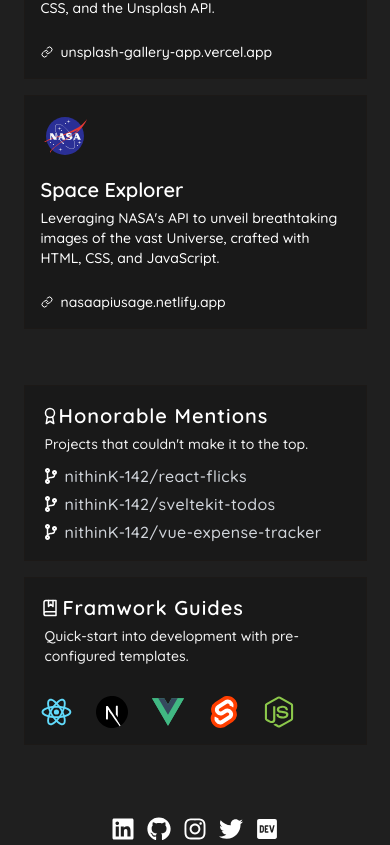
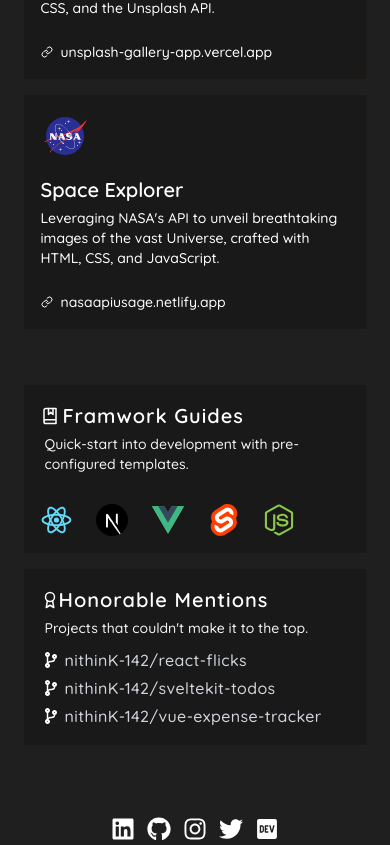
Before and after one commit to nithinK-142/nithin.me, a Next.js app: page /projects in a window 390 px wide. Shown: the part 1291-2136 px from the top of the page. Built offline with nearby package versions, Linux system fonts and the light colour scheme.

Commit message:
update: projectpage grid new breakpoints.

```diff
--- a/app/(routes)/projects/page.tsx
+++ b/app/(routes)/projects/page.tsx
@@ -92,9 +92,9 @@ const ProjectsPage = () => {
         )}
       </div>
 
-      <div className="grid grid-cols-1 md:grid-cols-2 gap-4 mt-14">
+      <div className="grid grid-cols-1 lmd:grid-cols-2 gap-4 mt-14">
         {/*  Honorable Mentions */}
-        <div className="flex bg-white/40 dark:bg-black/20 dark:hover:bg-black/50 flex-col justify-between hover:bg-neutral-100 hover:transition-colors hover:ease-in-out hover:duration-300 p-4 select-none group border border-black/10 dark:border-stone-900 dark:hover:shadow-lg hover:shadow-lg lg:pl-4">
+        <div className="order-2 lmd:order-1 flex bg-white/40 dark:bg-black/20 dark:hover:bg-black/50 flex-col justify-between hover:bg-neutral-100 hover:transition-colors hover:ease-in-out hover:duration-300 p-4 select-none group border border-black/10 dark:border-stone-900 dark:hover:shadow-lg hover:shadow-lg lg:pl-4">
           <div className="flex items-center pb-1">
             {icons.badge}
             <h4 className="text-xl font-semibold tracking-wider">
@@ -120,7 +120,7 @@ const ProjectsPage = () => {
         </div>
 
         {/* Framwork Guides */}
-        <div className="flex bg-white/40 dark:bg-black/20 dark:hover:bg-black/50 flex-col hover:bg-neutral-100 hover:transition-colors hover:ease-in-out hover:duration-300 p-4 select-none group border border-black/10 dark:border-stone-900 dark:hover:shadow-lg hover:shadow-lg lg:pl-4">
+        <div className="order-1 lmd:order-2 flex bg-white/40 dark:bg-black/20 dark:hover:bg-black/50 flex-col hover:bg-neutral-100 hover:transition-colors hover:ease-in-out hover:duration-300 p-4 select-none group border border-black/10 dark:border-stone-900 dark:hover:shadow-lg hover:shadow-lg lg:pl-4">
           <div className="flex items-center pb-1 space-x-1">
             {icons.book}
             <h4 className="text-xl font-semibold tracking-wider">
```
